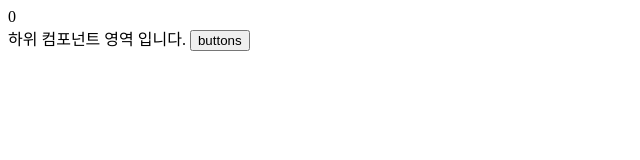
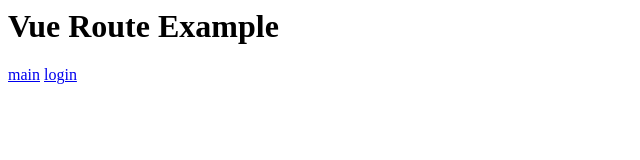
Before and after one commit to songskysun/any, a plain HTML site: page index.html in a window 1280 px wide. Shown: the whole page, without its empty margins (0-640 px from the left). Drawn offline with nearby package versions, Linux system fonts and the light colour scheme.

Commit message:
Vue basic router

```diff
--- a/index.html
+++ b/index.html
@@ -5,37 +5,35 @@
     </head>
     <body>
         <div id="app">
-            {{datas}}
-            <child-comp></child-comp>
+            <h1>Vue Route Example</h1>
+            <p>
+                <router-link to="/main">main</router-link>
+                <router-link to="/login">login</router-link>
+            </p>
+            <router-view></router-view>
         </div>
         <!-- 개발버전, 도움되는 콘솔 경고를 포함. -->
         <script src="https://cdn.jsdelivr.net/npm/vue/dist/vue.js"></script>
+        <script src="https://unpkg.com/vue-router@3.0.1/dist/vue-router.js"></script>
         <script>
             var eventBus = new Vue();
             var number = 0;
 
-            Vue.component('child-comp', {
-                template : '<div>하위 컴포넌트 영역 입니다. <button @click="showLog">buttons</button></div>',
-                methods : {
-                    showLog :  function () {
-                        eventBus.$emit('triggerEventBus', 100)
-                    }
-                }
+            var main = {template: '<div style="text-align:center">메인</div>'};
+            var login = {template: '<div style="text-align:center">로그인</div>'};
+
+            var routes = [
+                { path: '/main', component: main},
+                { path: '/login', component: login}
+            ];
+
+            var router = new VueRouter({
+                routes
             });
 
             var app = new Vue({
-                el: '#app',
-                data : {
-                    datas : number
-                },
-                created : function () {
-                    eventBus.$on('triggerEventBus', function(value){
-                        console.log(value);
-                        number += value
-                        console.log(number);
-                    });
-                }
-            });
+                router
+            }).$mount('#app');
         </script>
     </body>
 </html>
```
